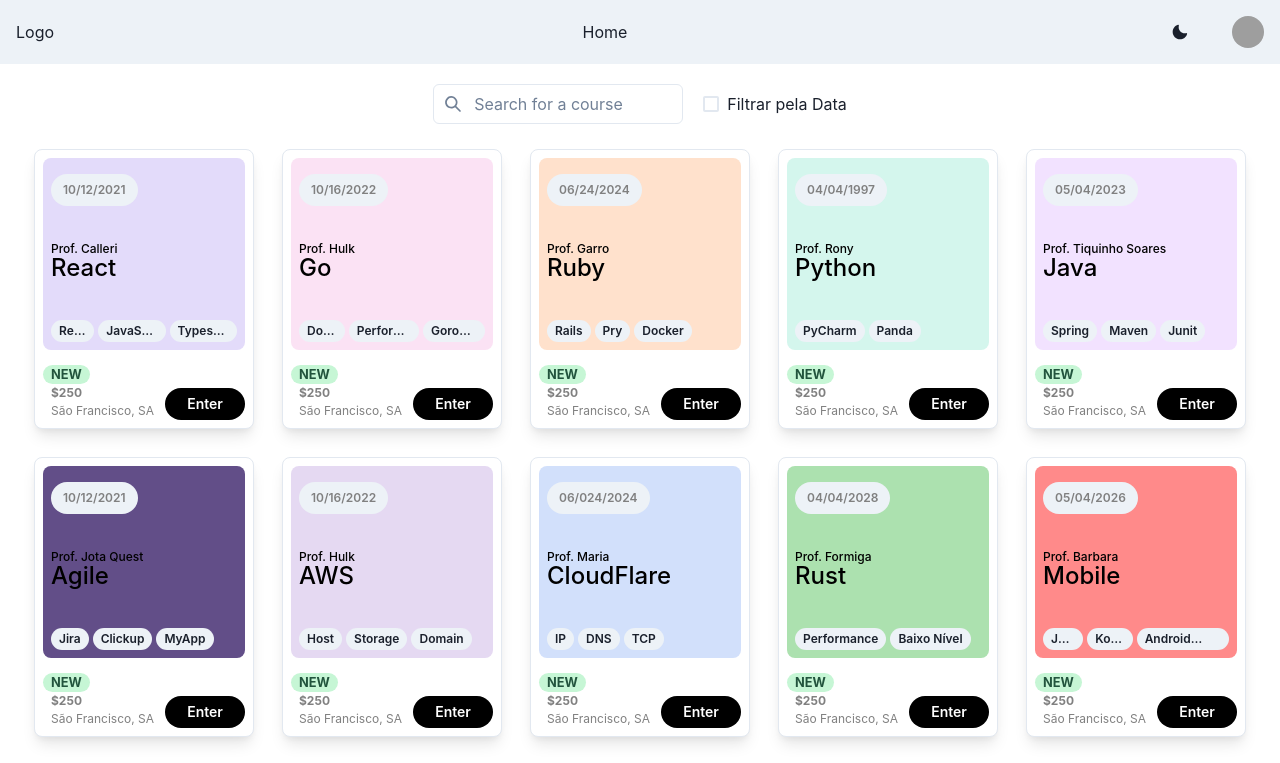
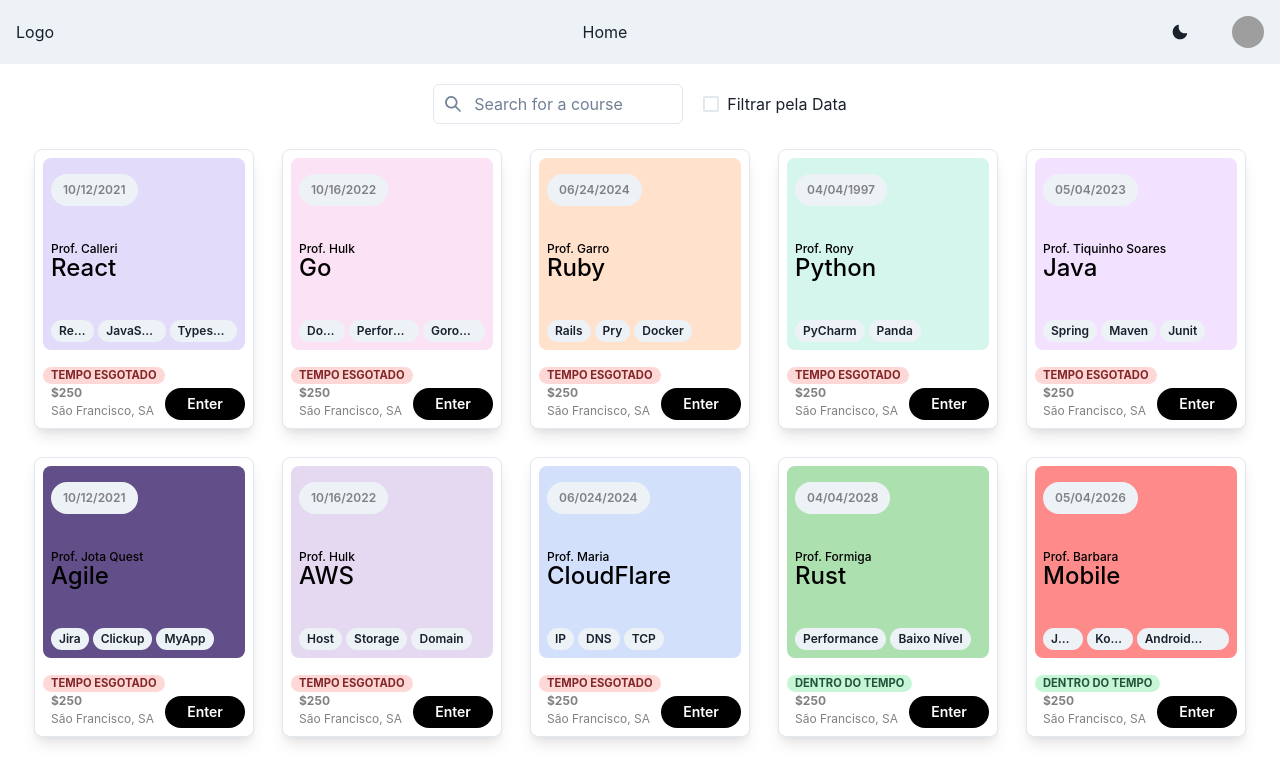
Before and after one commit to MateusGuedess/course-list, a React (Vite) app: page / in a window 1280 px wide. Shown: the top 763 px of the page. Built offline with nearby package versions, Linux system fonts and the light colour scheme; grey boxes are pictures that could not be loaded.

Commit message:
feature: add modal and transition to cards

```diff
--- /dev/null
+++ b/src/components/molecules/modal/modal.component.tsx
@@ -0,0 +1,25 @@
+import { Button, Modal, ModalBody, ModalCloseButton, ModalContent, ModalFooter, ModalHeader, ModalOverlay } from "@chakra-ui/react"
+
+function ModalComponent({isOpen, onClose}) {
+  return (
+    <Modal isOpen={isOpen} onClose={onClose}>
+    <ModalOverlay />
+    <ModalContent>
+      <ModalHeader>Modal Title</ModalHeader>
+      <ModalCloseButton />
+      <ModalBody>
+
+      </ModalBody>
+
+      <ModalFooter>
+        <Button colorScheme='blue' mr={3} onClick={onClose}>
+          Close
+        </Button>
+        <Button variant='ghost'>Secondary Action</Button>
+      </ModalFooter>
+    </ModalContent>
+  </Modal>
+  )
+}
+
+export default ModalComponent
--- a/src/components/molecules/theme-card/theme-card.component.tsx
+++ b/src/components/molecules/theme-card/theme-card.component.tsx
@@ -12,8 +12,24 @@
 import { ICourse } from '../../../pages/home'
 import ActionContainer from './theme-card-actions.component'
 
-export default function ThemeCardComponent({title, color, tags, date, teacher}: Omit<ICourse, "id">) {
-  return (
+
+export default function ThemeCardComponent({onOpen, title, color, tags, date, teacher}: Omit<ICourse, "id">) {
+
+    function isCourseRecent(date: string) {
+        const currentDate = new Date().setHours(0, 0, 0, 0)
+        const courseDate = new Date(date).setHours(0, 0, 0, 0)
+        const expired = currentDate >= courseDate
+
+        return (
+        <Box display="flex" alignItems="baseline">
+            <Badge rounded="full" px="2" fontSize="0.7em" colorScheme={expired ? "red" : "green"}>
+              {expired ? "Tempo Esgotado" : "Dentro do Tempo"}
+            </Badge>
+        </Box>
+        )
+    }
+
+    return (
       <Flex
         bg={useColorModeValue('white', 'gray.800')}
         maxW="sm"
@@ -25,7 +41,14 @@
         flexDirection="column"
         h={280}
         p={2}
-        position="relative">
+        position="relative"
+        onClick={onOpen}
+        _hover={{
+            transform: "scale(1.05)"
+        }}
+        transition="transform 0.2s"
+        cursor="pointer"
+        >
 
         <Flex h={48} bg={color} rounded="lg" flexDirection="column" justifyContent="space-between" p={2}>
             <Tag mt={2} size='lg' w="fit-content" borderRadius='full' colorScheme={useColorModeValue('gray', 'gray')}>
@@ -51,11 +74,7 @@
             </Flex>
         </Flex>
         <Box mt={2} justifyContent="space-between">
-          <Box display="flex" alignItems="baseline">
-              <Badge rounded="full" px="2" fontSize="0.8em" colorScheme="green">
-                New
-              </Badge>
-          </Box>
+            {isCourseRecent(date)}
           <Flex justifyContent="space-between" alignContent="center" w="100%" alignItems="end">
             <ActionContainer />
             <Button
--- a/src/pages/home.tsx
+++ b/src/pages/home.tsx
@@ -1,5 +1,6 @@
-import { Checkbox, Flex } from '@chakra-ui/react'
+import { Checkbox, Flex, useDisclosure } from '@chakra-ui/react'
 import { useMemo, useState } from 'react'
+import ModalComponent from '../components/molecules/modal/modal.component'
 import SearchComponent from '../components/molecules/search/search.component'
 import ThemeCardComponent from '../components/molecules/theme-card/theme-card.component'
 import courses from '../data/courses.json'
@@ -11,11 +12,13 @@
     color: string
     date: string
     teacher: string
+    onOpen?: () => void
 }
 
 function Home() {
     const [search, setSearch] = useState("")
     const [filterByDate, setFilterByDate] = useState(false)
+    const { isOpen, onOpen, onClose } = useDisclosure()
 
     const filteredCourses = useMemo(() =>
         courses
@@ -30,6 +33,7 @@
 
   return (
     <>
+        <ModalComponent isOpen={isOpen} onClose={onClose} />
         <Flex mt={5} justifyContent="center" alignContent="center">
             <SearchComponent w={250} placeholder="Search for a course" onChange={(e) => setSearch(e.target.value)} />
             <Checkbox ml={5} defaultChecked={filterByDate} onChange={(e) => setFilterByDate(prevState => !prevState)}>Filtrar pela Data</Checkbox>
@@ -37,7 +41,7 @@
         <Flex flexWrap="wrap" justifyContent="center" alignContent="center" gap={7} w="full" h="fit-content" pt={25} pb={25}>
             {
                 filteredCourses.map(({id, title, color, tags, date, teacher}: ICourse) => (
-                    <ThemeCardComponent key={id} title={title} color={color} tags={tags} date={date} teacher={teacher}/>
+                    <ThemeCardComponent onOpen={onOpen} key={id} title={title} color={color} tags={tags} date={date} teacher={teacher}/>
                 ))
             }
         </Flex>
```
